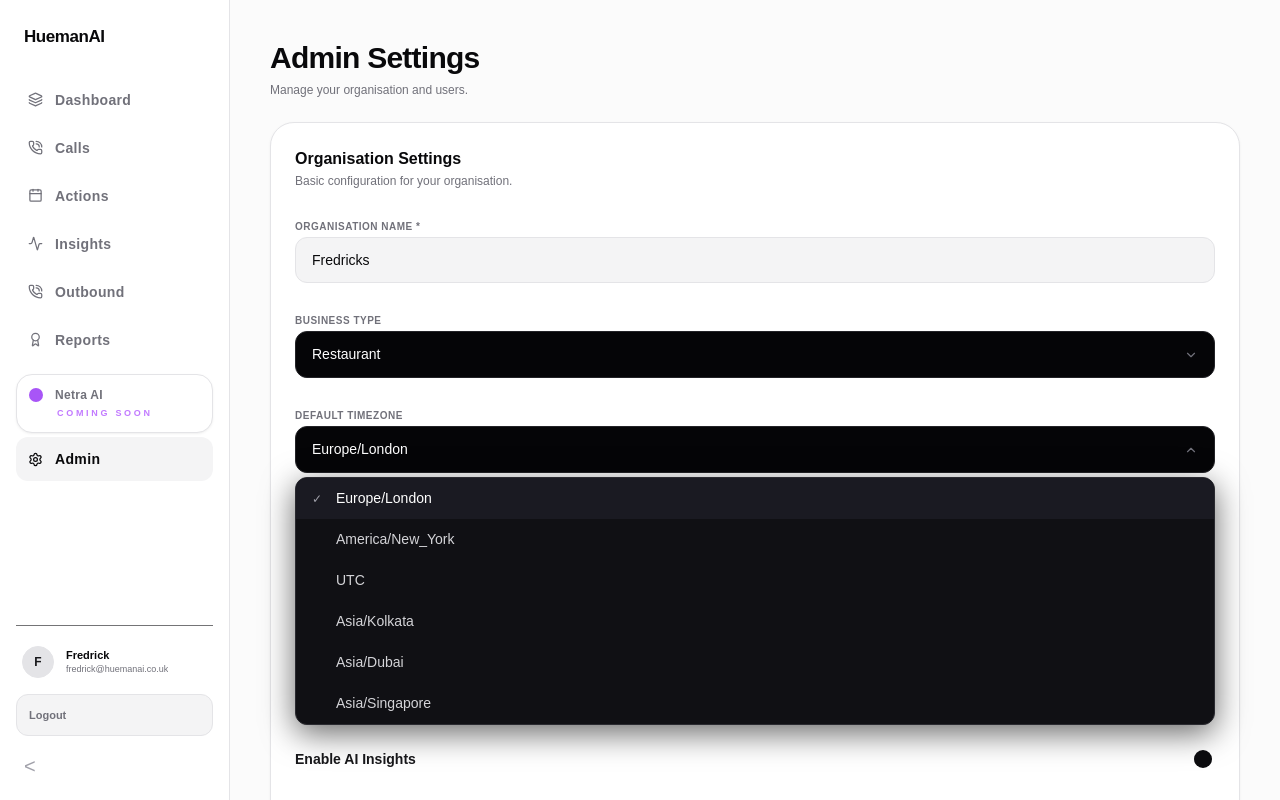
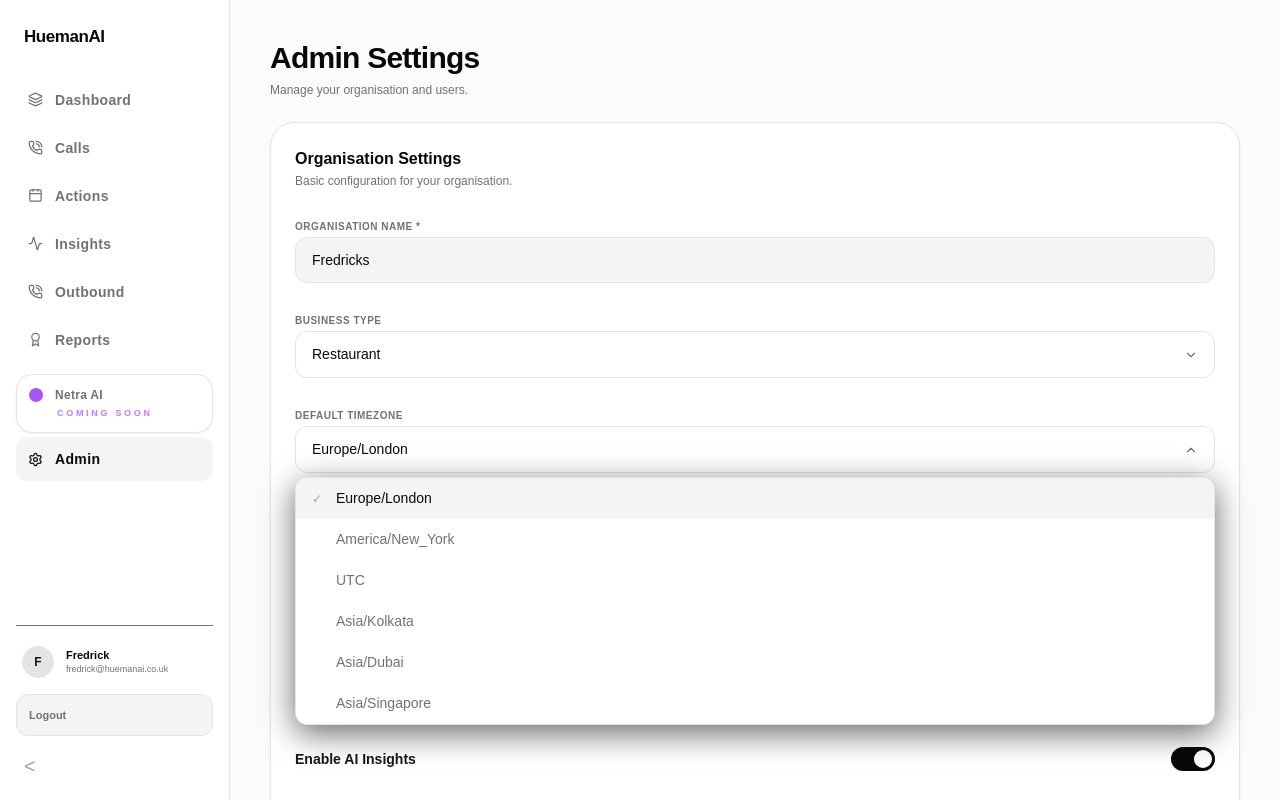
Before and after one commit to meghanasrividya/HuemanAI-Voice, a Next.js app: page /admin in a window 1280 px wide. Both pictures are taken after a click on the button "Europe/London". Built offline with nearby package versions, Linux system fonts and the light colour scheme; no server answers.

Commit message:
changes2905part3..

```diff
--- a/src/app/admin/page.tsx
+++ b/src/app/admin/page.tsx
@@ -47,18 +47,24 @@
       <button
         type="button"
         onClick={() => setOpen((p) => !p)}
+        className="admin-select-button"
         style={{ display: "flex", alignItems: "center", justifyContent: "space-between", width: "100%", background: "#050507", border: "1px solid #232327", borderRadius: 12, padding: "12px 16px", color: "white", fontSize: 14, cursor: "pointer", outline: "none" }}
       >
         <span>{active?.label}</span>
         <ChevronDown size={14} style={{ color: "#71717a", transition: "transform 0.2s", transform: open ? "rotate(180deg)" : "rotate(0deg)", flexShrink: 0 }} />
       </button>
       {open && (
-        <div style={{ position: "absolute", top: "calc(100% + 4px)", left: 0, right: 0, zIndex: 9999, background: "#101014", border: "1px solid #2a2a30", borderRadius: 12, overflow: "hidden", boxShadow: "0 8px 32px rgba(0,0,0,0.6)" }}>
+        <div
+          className="admin-select-dropdown"
+          style={{ position: "absolute", top: "calc(100% + 4px)", left: 0, right: 0, zIndex: 9999, background: "#101014", border: "1px solid #2a2a30", borderRadius: 12, overflow: "hidden", boxShadow: "0 8px 32px rgba(0,0,0,0.6)" }}
+        >
           {options.map((opt) => (
             <button
               key={opt.value}
               type="button"
               onClick={() => { onChange(opt.value); setOpen(false); }}
+              className="admin-select-option"
+              data-selected={opt.value === value}
               style={{ display: "flex", alignItems: "center", gap: 8, width: "100%", padding: "10px 16px", background: opt.value === value ? "#1a1a22" : "transparent", color: opt.value === value ? "white" : "#d4d4d8", fontSize: 14, cursor: "pointer", border: "none", textAlign: "left", outline: "none" }}
             >
               <span style={{ width: 16, display: "inline-flex", alignItems: "center", color: "#a1a1aa", fontSize: 12 }}>
@@ -604,9 +610,11 @@
               <button
                 type="button"
                 onClick={() => setEnableOutboundCalls(!enableOutboundCalls)}
+                className="admin-toggle-button"
+                data-active={enableOutboundCalls}
                 style={{ width: 44, height: 24, borderRadius: 9999, padding: 3, cursor: "pointer", transition: "background 0.2s", background: enableOutboundCalls ? "white" : "#3f3f46", border: "none", display: "flex", alignItems: "center", flexShrink: 0 }}
               >
-                <span style={{ width: 18, height: 18, borderRadius: 9999, background: enableOutboundCalls ? "#0c0c0f" : "#a1a1aa", transition: "transform 0.2s", transform: enableOutboundCalls ? "translateX(20px)" : "translateX(0px)", display: "block" }} />
+                <span className="admin-toggle-dot" data-active={enableOutboundCalls} style={{ width: 18, height: 18, borderRadius: 9999, background: enableOutboundCalls ? "#0c0c0f" : "#a1a1aa", transition: "transform 0.2s", transform: enableOutboundCalls ? "translateX(20px)" : "translateX(0px)", display: "block" }} />
               </button>
             </div>
 
@@ -616,9 +624,11 @@
               <button
                 type="button"
                 onClick={() => setEnableAiInsights(!enableAiInsights)}
+                className="admin-toggle-button"
+                data-active={enableAiInsights}
                 style={{ width: 44, height: 24, borderRadius: 9999, padding: 3, cursor: "pointer", transition: "background 0.2s", background: enableAiInsights ? "white" : "#3f3f46", border: "none", display: "flex", alignItems: "center", flexShrink: 0 }}
               >
-                <span style={{ width: 18, height: 18, borderRadius: 9999, background: enableAiInsights ? "#0c0c0f" : "#a1a1aa", transition: "transform 0.2s", transform: enableAiInsights ? "translateX(20px)" : "translateX(0px)", display: "block" }} />
+                <span className="admin-toggle-dot" data-active={enableAiInsights} style={{ width: 18, height: 18, borderRadius: 9999, background: enableAiInsights ? "#0c0c0f" : "#a1a1aa", transition: "transform 0.2s", transform: enableAiInsights ? "translateX(20px)" : "translateX(0px)", display: "block" }} />
               </button>
             </div>
 
@@ -628,9 +638,11 @@
               <button
                 type="button"
                 onClick={() => setEnableLocations(!enableLocations)}
+                className="admin-toggle-button"
+                data-active={enableLocations}
                 style={{ width: 44, height: 24, borderRadius: 9999, padding: 3, cursor: "pointer", transition: "background 0.2s", background: enableLocations ? "white" : "#3f3f46", border: "none", display: "flex", alignItems: "center", flexShrink: 0 }}
               >
-                <span style={{ width: 18, height: 18, borderRadius: 9999, background: enableLocations ? "#0c0c0f" : "#a1a1aa", transition: "transform 0.2s", transform: enableLocations ? "translateX(20px)" : "translateX(0px)", display: "block" }} />
+                <span className="admin-toggle-dot" data-active={enableLocations} style={{ width: 18, height: 18, borderRadius: 9999, background: enableLocations ? "#0c0c0f" : "#a1a1aa", transition: "transform 0.2s", transform: enableLocations ? "translateX(20px)" : "translateX(0px)", display: "block" }} />
               </button>
             </div>
 
--- a/src/app/api/organisation/settings/route.ts
+++ b/src/app/api/organisation/settings/route.ts
@@ -2,7 +2,7 @@
 import axios from "axios";
 
 const BACKEND_BASE = "https://voice.huemanai.co.uk";
-const BACKEND_URL = `${BACKEND_BASE}/api/organisation/settings`;
+const BACKEND_URL = `${BACKEND_BASE}/api/admin/settings`;
 
 const FALLBACK_SETTINGS = {
   settings: {
--- a/src/app/globals.css
+++ b/src/app/globals.css
@@ -30,27 +30,28 @@
   background-color: #fbfbfb !important;
 }
 
-html:not(.dark) .bg-\[\#0c0c0e\],
-html:not(.dark) .bg-\[\#0b0b0d\],
-html:not(.dark) .bg-\[\#0c0c0f\],
+html:not(.dark) .bg-\[\#0C0C0E\],
+html:not(.dark) .bg-\[\#0B0B0D\],
+html:not(.dark) .bg-\[\#0C0C0F\],
 html:not(.dark) .bg-white\/5 {
   background-color: #ffffff !important;
 }
 
 html:not(.dark) .bg-\[\#050507\],
-html:not(.dark) .bg-\[\#0a0a0c\],
+html:not(.dark) .bg-\[\#0A0A0C\],
 html:not(.dark) .bg-\[\#101118\] {
   background-color: #f4f4f5 !important;
 }
 
-html:not(.dark) .bg-\[\#1d1d22\],
+html:not(.dark) .bg-\[\#1D1D22\],
 html:not(.dark) .bg-zinc-800 {
   background-color: #f4f4f5 !important;
   color: #09090b !important;
 }
 
-/* Sidebar user block avatar fallback */
-html:not(.dark) .bg-\[\#18181b\] {
+/* Sidebar user block avatar fallback & Role Badge */
+html:not(.dark) .bg-\[\#18181b\],
+html:not(.dark) .bg-\[\#18181B\] {
   background-color: #e4e4e7 !important;
   color: #18181b !important;
 }
@@ -77,9 +78,9 @@
 
 /* Borders */
 html:not(.dark) .border-zinc-900,
-html:not(.dark) .border-\[\#1e1e24\],
+html:not(.dark) .border-\[\#1E1E24\],
 html:not(.dark) .border-\[\#232327\],
-html:not(.dark) .border-\[\#29292f\],
+html:not(.dark) .border-\[\#29292F\],
 html:not(.dark) .border-zinc-800,
 html:not(.dark) .border-zinc-850 {
   border-color: #e4e4e7 !important;
@@ -97,3 +98,141 @@
   -webkit-text-fill-color: transparent;
   display: inline-block;
 }
+
+/* Light mode overrides for background colors */
+html:not(.dark) .bg-\[\#0c0c0e\],
+html:not(.dark) .bg-\[\#0C0C0E\],
+html:not(.dark) .bg-\[\#0b0b0d\],
+html:not(.dark) .bg-\[\#0B0B0D\],
+html:not(.dark) .bg-\[\#0c0c0f\],
+html:not(.dark) .bg-\[\#0C0C0F\],
+html:not(.dark) .bg-\[\#0a0a0a\],
+html:not(.dark) .bg-\[\#0A0A0A\],
+html:not(.dark) .bg-\[\#08080a\],
+html:not(.dark) .bg-\[\#08080A\],
+html:not(.dark) .bg-\[\#101014\],
+html:not(.dark) .bg-\[\#101014\],
+html:not(.dark) .bg-white\/5 {
+  background-color: #ffffff !important;
+}
+
+html:not(.dark) .bg-\[\#050507\],
+html:not(.dark) .bg-\[\#0a0a0c\],
+html:not(.dark) .bg-\[\#0A0A0C\],
+html:not(.dark) .bg-\[\#101118\],
+html:not(.dark) .bg-\[\#141416\] {
+  background-color: #f4f4f5 !important;
+}
+
+html:not(.dark) .bg-\[\#1d1d22\],
+html:not(.dark) .bg-\[\#1D1D22\],
+html:not(.dark) .bg-zinc-800,
+html:not(.dark) .bg-zinc-900,
+html:not(.dark) .bg-zinc-900\/40,
+html:not(.dark) .bg-zinc-900\/20,
+html:not(.dark) .bg-zinc-900\/50,
+html:not(.dark) .bg-\[\#18181b\]\/50,
+html:not(.dark) .bg-\[\#18181B\]\/50 {
+  background-color: #f4f4f5 !important;
+  color: #09090b !important;
+}
+
+html:not(.dark) .bg-\[\#1b0b0e\]\/35,
+html:not(.dark) .bg-\[\#1B0B0E\]\/35 {
+  background-color: #fee2e2 !important; /* Overdue row light red background */
+}
+
+/* Light mode overrides for hovers */
+html:not(.dark) .hover\:bg-white\/5:hover,
+html:not(.dark) .hover\:bg-zinc-900\/50:hover,
+html:not(.dark) .hover\:bg-zinc-900\/40:hover,
+html:not(.dark) .hover\:bg-\[\#1f1f24\]:hover,
+html:not(.dark) .hover\:bg-\[\#1F1F24\]:hover,
+html:not(.dark) .hover\:bg-\[\#0c0c0e\]:hover,
+html:not(.dark) .hover\:bg-\[\#0C0C0E\]:hover,
+html:not(.dark) .hover\:bg-\[\#1a1a20\]:hover,
+html:not(.dark) .hover\:bg-\[\#1A1A20\]:hover {
+  background-color: #e4e4e7 !important;
+}
+
+/* Light mode overrides for border colors */
+html:not(.dark) .border-zinc-900,
+html:not(.dark) .border-\[\#1e1e24\],
+html:not(.dark) .border-\[\#1E1E24\],
+html:not(.dark) .border-\[\#232327\],
+html:not(.dark) .border-\[\#29292f\],
+html:not(.dark) .border-\[\#29292F\],
+html:not(.dark) .border-zinc-800,
+html:not(.dark) .border-zinc-850,
+html:not(.dark) .border-zinc-800\/80,
+html:not(.dark) .border-\[\#2a2a30\],
+html:not(.dark) .border-\[\#2A2A30\] {
+  border-color: #e4e4e7 !important;
+}
+
+/* Custom Select in Admin Page */
+.admin-select-button {
+  background-color: #050507 !important;
+  border: 1px solid #232327 !important;
+  color: #ffffff !important;
+}
+html:not(.dark) .admin-select-button {
+  background-color: #ffffff !important;
+  border: 1px solid #e4e4e7 !important;
+  color: #09090b !important;
+}
+
+.admin-select-dropdown {
+  background-color: #101014 !important;
+  border: 1px solid #2a2a30 !important;
+}
+html:not(.dark) .admin-select-dropdown {
+  background-color: #ffffff !important;
+  border: 1px solid #e4e4e7 !important;
+}
+
+.admin-select-option {
+  background-color: transparent !important;
+  color: #d4d4d8 !important;
+}
+.admin-select-option[data-selected="true"] {
+  background-color: #1a1a22 !important;
+  color: #ffffff !important;
+}
+html:not(.dark) .admin-select-option {
+  background-color: transparent !important;
+  color: #71717a !important;
+}
+html:not(.dark) .admin-select-option[data-selected="true"] {
+  background-color: #f4f4f5 !important;
+  color: #09090b !important;
+}
+
+/* Custom Toggle in Admin Page */
+.admin-toggle-button[data-active="true"] {
+  background-color: #ffffff !important;
+}
+html:not(.dark) .admin-toggle-button[data-active="true"] {
+  background-color: #09090b !important;
+}
+
+.admin-toggle-button[data-active="false"] {
+  background-color: #3f3f46 !important;
+}
+html:not(.dark) .admin-toggle-button[data-active="false"] {
+  background-color: #e4e4e7 !important;
+}
+
+.admin-toggle-dot[data-active="true"] {
+  background-color: #0c0c0f !important;
+}
+html:not(.dark) .admin-toggle-dot[data-active="true"] {
+  background-color: #ffffff !important;
+}
+
+.admin-toggle-dot[data-active="false"] {
+  background-color: #a1a1aa !important;
+}
+html:not(.dark) .admin-toggle-dot[data-active="false"] {
+  background-color: #ffffff !important;
+}
--- a/src/lib/api/insights.ts
+++ b/src/lib/api/insights.ts
@@ -7,8 +7,7 @@
         limit = 50,
         category: "Reservation" | "Feedback" = "Reservation"
     ): Promise<{ reports: CallReport[] }> {
-        const endpoint = category === "Feedback" ? "/insights/Feedback" : "/insights/Reservation";
-        const response = await apiClient.get(endpoint, {
+        const response = await apiClient.get("/insights/calls", {
             params: { agentId, limit },
         });
         return response.data;
```
Also changed, not shown: src/app/actions/[actionId]/page.tsx (+12 -0 lines), src/app/calls/layout.tsx (+7 -1 lines), src/app/insights/InsightsPageClient.tsx (+23 -3 lines), src/hooks/useOrganisationSettings.ts (+6 -3 lines).
